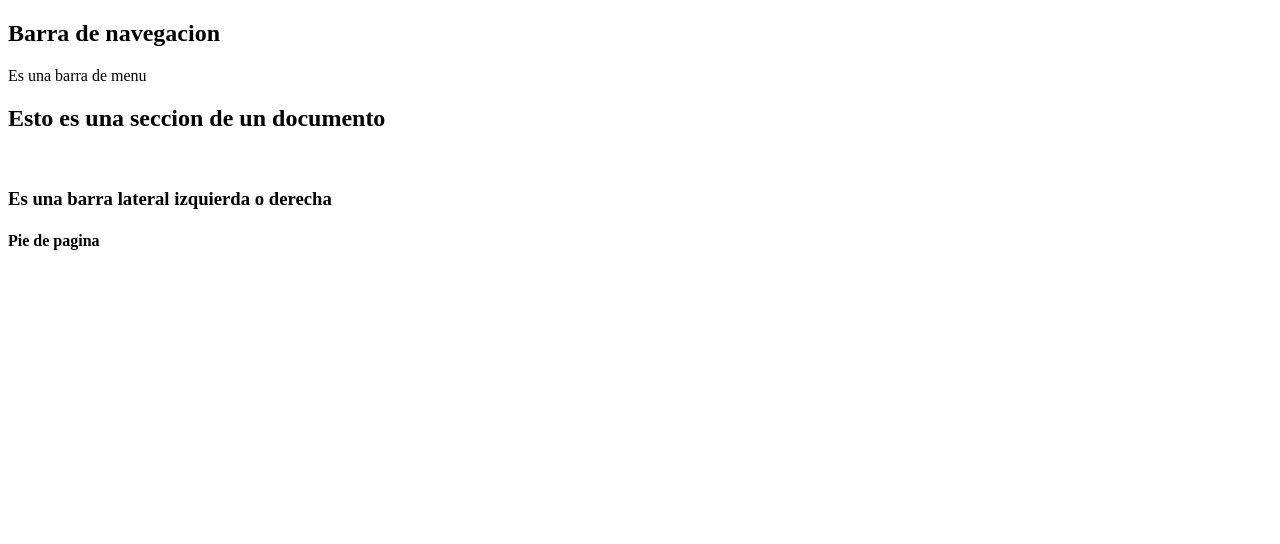
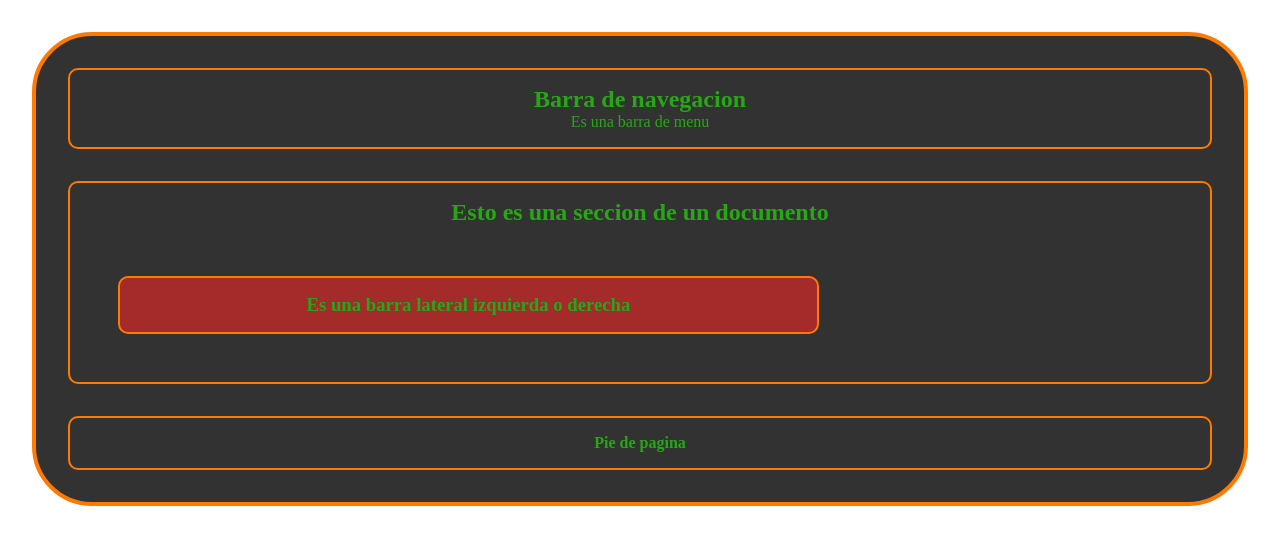
Before and after one commit to JDario-Hub/4IV7-psw-MEJIACRUZJOSUEDARIO, a plain HTML site: page index.html in a window 1280 px wide. Drawn offline with Linux system fonts and the light colour scheme.

Commit message:
animacion

```diff
--- /dev/null
+++ b/css/animacion.css
@@ -0,0 +1 @@
+/*@*/
--- a/css/masterstyle.css
+++ b/css/masterstyle.css
@@ -1,7 +1,7 @@
 *{
     padding: 0;
     margin: 0;
-    color: #eee;
+    color: rgb(38, 168, 21);
     text-align: center;
 
 }
@@ -10,3 +10,25 @@ html, body{
     background-color: white;
 
 }
+
+.main-container{
+    border: 4px solid rgb(255, 122, 0);
+    border-radius: 60px;
+    margin: 2rem;
+    background-color: rgb(50, 50, 50);
+}
+
+nav, section,footer,article, aside{
+
+    border: 2px solid rgb(255, 122, 0);
+    margin: 2rem;
+    border-radius: 10px;
+    padding: 1rem;
+
+}
+
+article, aside{
+
+    width: 60%;
+    background-color: brown;
+}
--- a/index.html
+++ b/index.html
@@ -5,9 +5,10 @@
     <meta http-equiv="X-UA-Compatible" content="IE=edge">
     <meta name="viewport" content="width=device-width, initial-scale=1.0">
     <title>Html 5 El futuro</title>
+    <link rel="stylesheet" href="css/masterstyle.css">
 </head>
 <body>
-    <div class="main container">
+    <div class="main-container">
     <nav>
         <h1>Barra de navegacion</h1>
         <p>Es una barra de menu</p>
@@ -28,6 +29,6 @@
         <h4>Pie de pagina</h4>
     </footer>
 
-    </div>
+     </div>
 </body>
 </html>
```
Also changed, not shown: animacion.html (added, +23 -0 lines).
